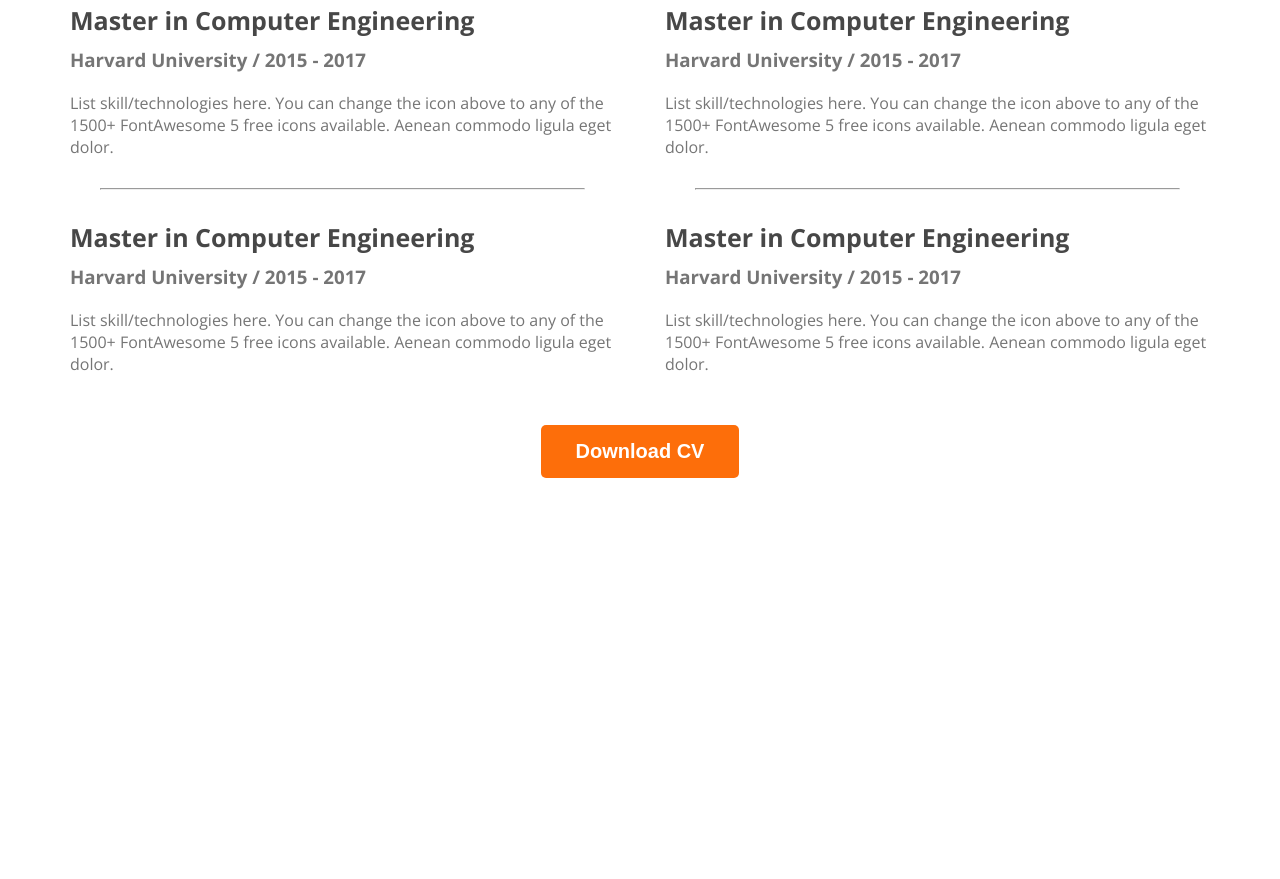
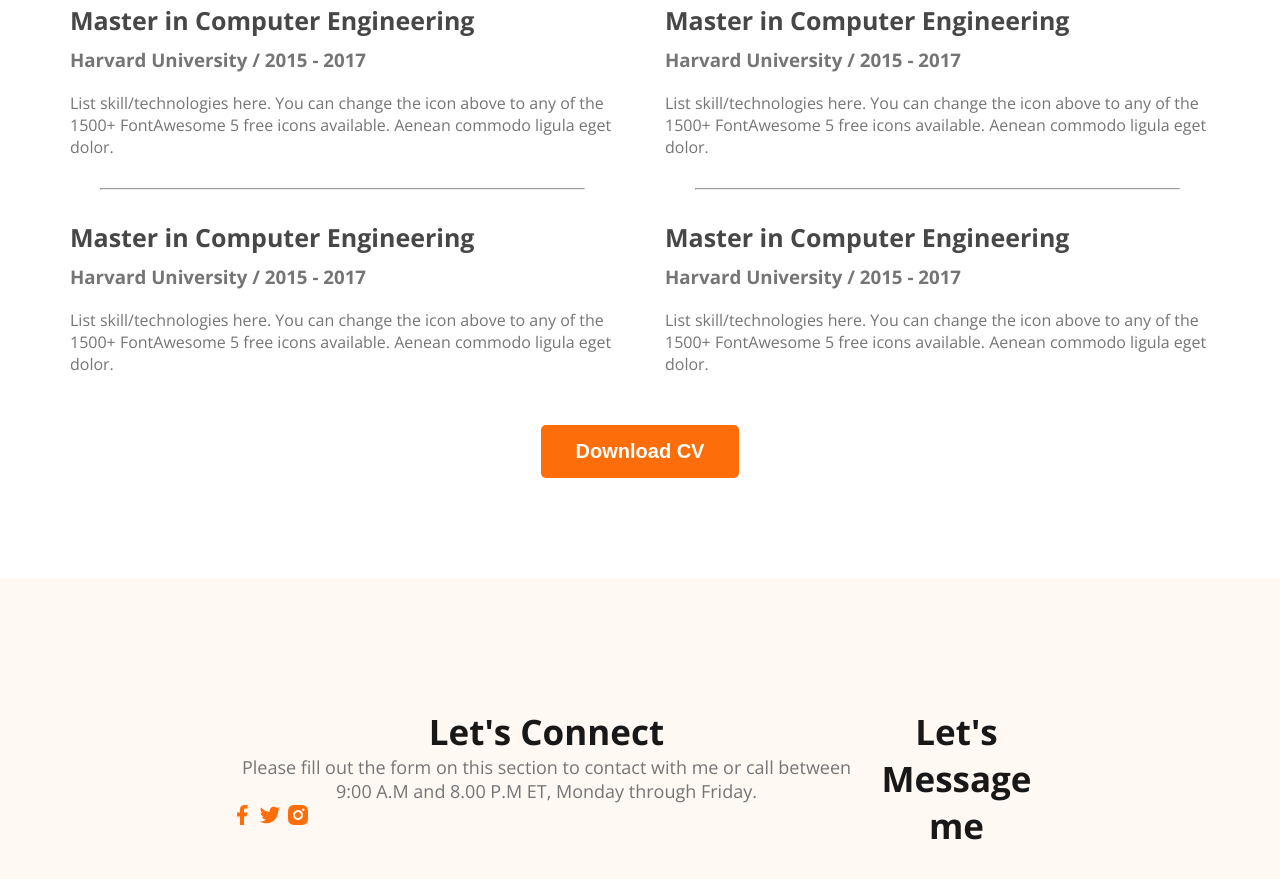
Before and after one commit to yeasinarafat-15/webdeveloper-portfolio, a plain HTML site: page index.html in a window 1280 px wide. Shown: the part 2598-3477 px from the top of the page. Before the commit the page ends 3076 px from the top, so only its background shows below. Drawn offline with nearby package versions, Linux system fonts and the light colour scheme.

Commit message:
basic footer

```diff
--- a/index.html
+++ b/index.html
@@ -139,6 +139,21 @@
             </div>
         </section>
     </main>
-    <footer></footer>
+    <footer>
+        <div class="footer-column">
+            <h3 class="section-title">Let's Connect</h3>
+            <p class="section-description">
+                Please fill out the form on this section to contact with me or call between 9:00 A.M and 8.00 P.M ET, Monday through Friday.
+            </p>
+            <div class="social-links">
+                <a href=""><img src="images/icons/facebook.png" alt=""></a>
+                <a href=""><img src="images/icons/twitter.png" alt=""></a>
+                <a href=""><img src="images/icons/insta.png" alt=""></a>
+            </div>
+        </div>
+        <div class="footer-column">
+            <h3 class="section-title">Let's Message me</h3>
+        </div>
+    </footer>
 </body>
 </html>
--- a/styles/portfolio.css
+++ b/styles/portfolio.css
@@ -190,3 +190,10 @@ main section{
   text-align: center;
   margin-top: 50px;
 }
+/* Footer Style */
+footer{
+  display: flex;
+  background: #FFF8F3;
+  margin-top: 100px;
+  padding: 130px 230px;
+}
```
